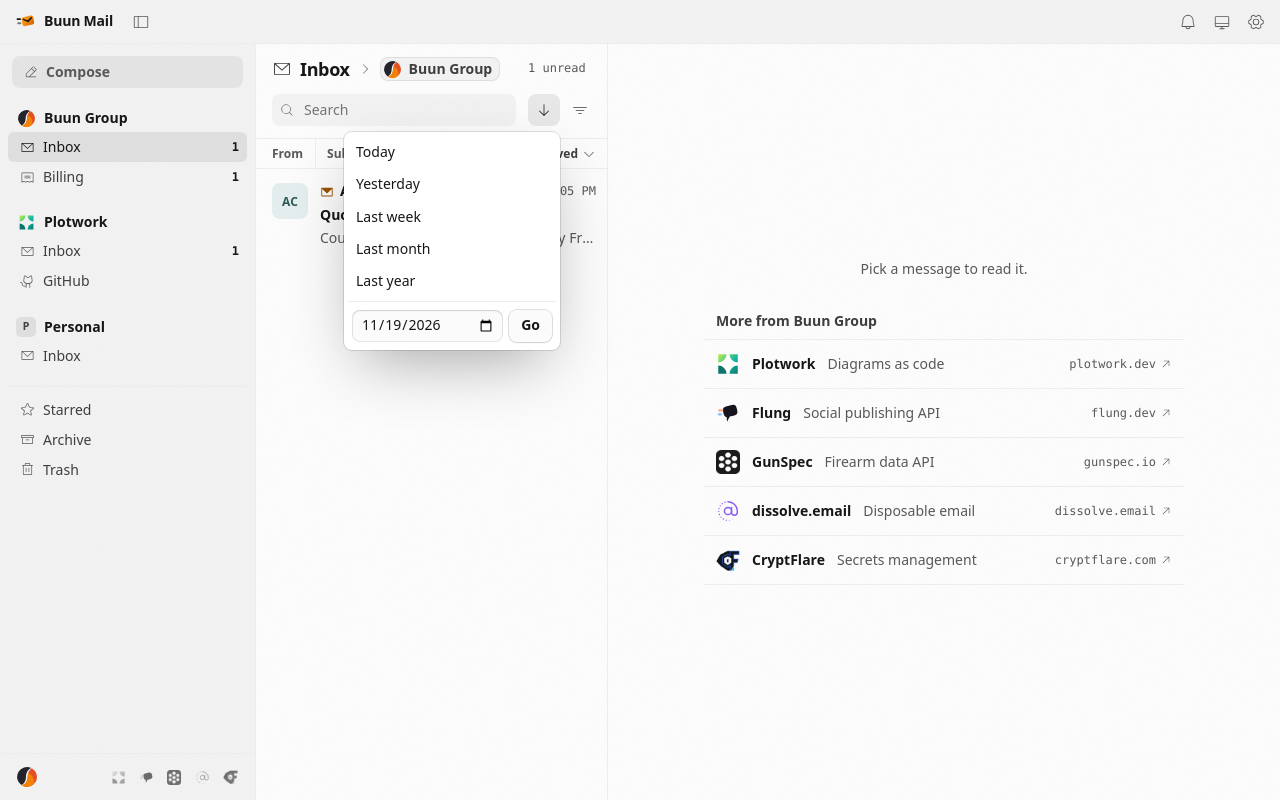
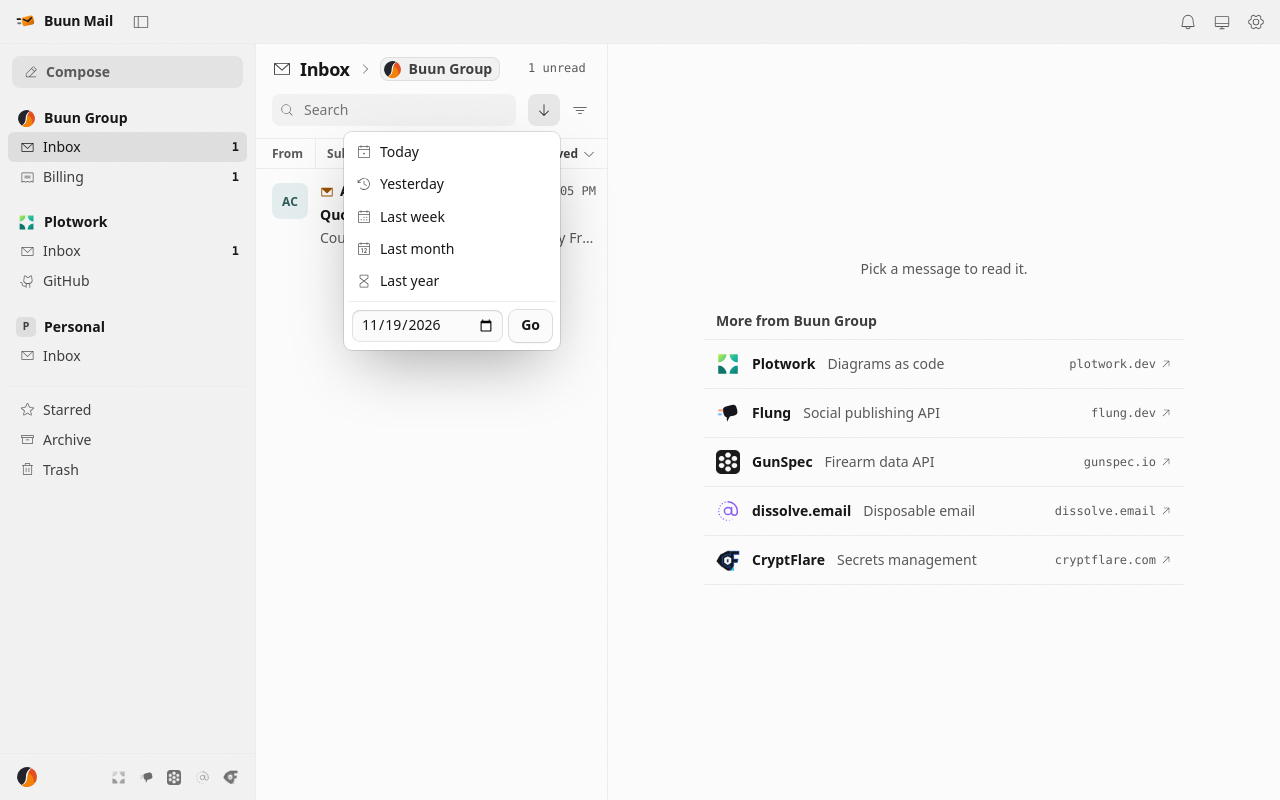
Before and after one commit to buun-group/buun-mail, a React (Vite) app in the folder apps/desktop/ui/: page / in a window 1280 px wide. Both pictures are taken after a click on the button 544 px from the left and 110 px from the top of the page. Built offline with nearby package versions, Linux system fonts and the light colour scheme; a web font is replaced by a local one.

Commit message:
feat(mail): glyphs on Jump to's dates
Today shows a calendar with its day marked, Yesterday a step back in
time, Last week a calendar of days, Last month a month, and Last year an
hourglass. They live in the icon registry as JUMP_GLYPHS.

```diff
--- a/apps/desktop/ui/src/components/MessageList/ListTools.tsx
+++ b/apps/desktop/ui/src/components/MessageList/ListTools.tsx
@@ -3,8 +3,8 @@ import type { FormEvent, ReactNode } from 'react'
 import { useTranslation } from 'react-i18next'
 
 import { LIST_FILTERS } from '../../constants/ui'
-import type { ListFilter } from '../../constants/ui'
-import { IconFilter, IconInbox, IconJump, IconMarkRead, IconStar, IconTag, IconUnread } from '../../icons'
+import type { JumpId, ListFilter } from '../../constants/ui'
+import { IconFilter, JUMP_GLYPHS, IconInbox, IconJump, IconMarkRead, IconStar, IconTag, IconUnread } from '../../icons'
 import { ContextMenu } from '../ContextMenu/ContextMenu'
 import type { MenuRequest } from '../ContextMenu/ContextMenu'
 import { Popover } from '../Popover/Popover'
@@ -13,13 +13,13 @@ import { TipButton } from '../Tooltip/TipButton'
 const FILTER_GLYPHS = { all: IconInbox, unread: IconUnread, read: IconMarkRead, starred: IconStar, tagged: IconTag } as const satisfies Record<ListFilter, unknown>
 
 /** The dates Jump to offers, each as how far back from today. */
-const JUMPS = [
+const JUMPS: readonly { id: JumpId; back: (day: Date) => Date }[] = [
   { id: 'today', back: (day: Date) => day },
   { id: 'yesterday', back: (day: Date) => new Date(day.getFullYear(), day.getMonth(), day.getDate() - 1) },
   { id: 'lastWeek', back: (day: Date) => new Date(day.getFullYear(), day.getMonth(), day.getDate() - 7) },
   { id: 'lastMonth', back: (day: Date) => new Date(day.getFullYear(), day.getMonth() - 1, day.getDate()) },
   { id: 'lastYear', back: (day: Date) => new Date(day.getFullYear() - 1, day.getMonth(), day.getDate()) },
-] as const
+]
 
 /** Today as the date field writes it, `2026-11-19`, in local time. */
 const todayValue = (): string => {
@@ -93,11 +93,15 @@ export function ListTools({ filter, onFilter, onJump, compact }: ListToolsProps)
       {jumpFrom !== null && (
         <Popover anchor={jumpFrom} label={t('list.jump.label')} onClose={closeJump}>
           <div className="jump">
-            {JUMPS.map((item) => (
-              <button key={item.id} type="button" className="context-menu__item" onClick={() => jump(item.back(new Date()))}>
-                <span className="context-menu__words">{t(`list.jump.${item.id}`)}</span>
-              </button>
-            ))}
+            {JUMPS.map((item) => {
+              const Glyph = JUMP_GLYPHS[item.id]
+              return (
+                <button key={item.id} type="button" className="context-menu__item" onClick={() => jump(item.back(new Date()))}>
+                  <Glyph aria-hidden="true" />
+                  <span className="context-menu__words">{t(`list.jump.${item.id}`)}</span>
+                </button>
+              )
+            })}
             <form className="jump__date" onSubmit={submit}>
               <label className="jump__field">
                 <span className="visually-hidden">{t('list.jump.date')}</span>
--- a/apps/desktop/ui/src/constants/ui.ts
+++ b/apps/desktop/ui/src/constants/ui.ts
@@ -66,3 +66,7 @@ export interface ListSort {
 /** What the list can be narrowed to, from what the app knows about each message. */
 export const LIST_FILTERS = ['all', 'unread', 'read', 'starred', 'tagged'] as const
 export type ListFilter = (typeof LIST_FILTERS)[number]
+
+/** The dates Jump to offers, nearest first. */
+export const JUMP_IDS = ['today', 'yesterday', 'lastWeek', 'lastMonth', 'lastYear'] as const
+export type JumpId = (typeof JUMP_IDS)[number]
--- a/apps/desktop/ui/src/icons.ts
+++ b/apps/desktop/ui/src/icons.ts
@@ -44,6 +44,11 @@ import {
   PiSunLight,
   PiTrayArrowDownLight,
   PiListLight,
+  PiCalendarDotLight,
+  PiCalendarDotsLight,
+  PiCalendarLight,
+  PiClockCounterClockwiseLight,
+  PiHourglassLight,
   PiRectangleLight,
   PiSquareSplitHorizontalLight,
 } from 'react-icons/pi'
@@ -51,7 +56,7 @@ import { SiBrevo, SiClaude, SiCloudflare, SiCursor, SiGmail, SiIcloud, SiMailgun
 
 import type { AgentClientId } from './constants/agents'
 import type { IntegrationId } from './constants/integrations'
-import type { Density, ReadingPane, SettingsSection, ThemePreference } from './constants/ui'
+import type { Density, JumpId, ReadingPane, SettingsSection, ThemePreference } from './constants/ui'
 
 export {
   PiArchiveLight as IconArchive,
@@ -165,6 +170,15 @@ export const THEME_GLYPHS: Record<ThemePreference, IconType> = { system: PiDeskt
 
 export const DENSITY_GLYPHS: Record<Density, IconType> = { comfortable: PiRowsLight, compact: PiListLight }
 
+/** Jump to's dates: today's dot, a step back, a week of days, a month, and the long view of a year. */
+export const JUMP_GLYPHS: Record<JumpId, IconType> = {
+  today: PiCalendarDotLight,
+  yesterday: PiClockCounterClockwiseLight,
+  lastWeek: PiCalendarDotsLight,
+  lastMonth: PiCalendarLight,
+  lastYear: PiHourglassLight,
+}
+
 export const READING_PANE_GLYPHS: Record<ReadingPane, IconType> = { right: PiSquareSplitHorizontalLight, off: PiRectangleLight }
 
 export const SECTION_GLYPHS: Record<SettingsSection, IconType> = {
```
